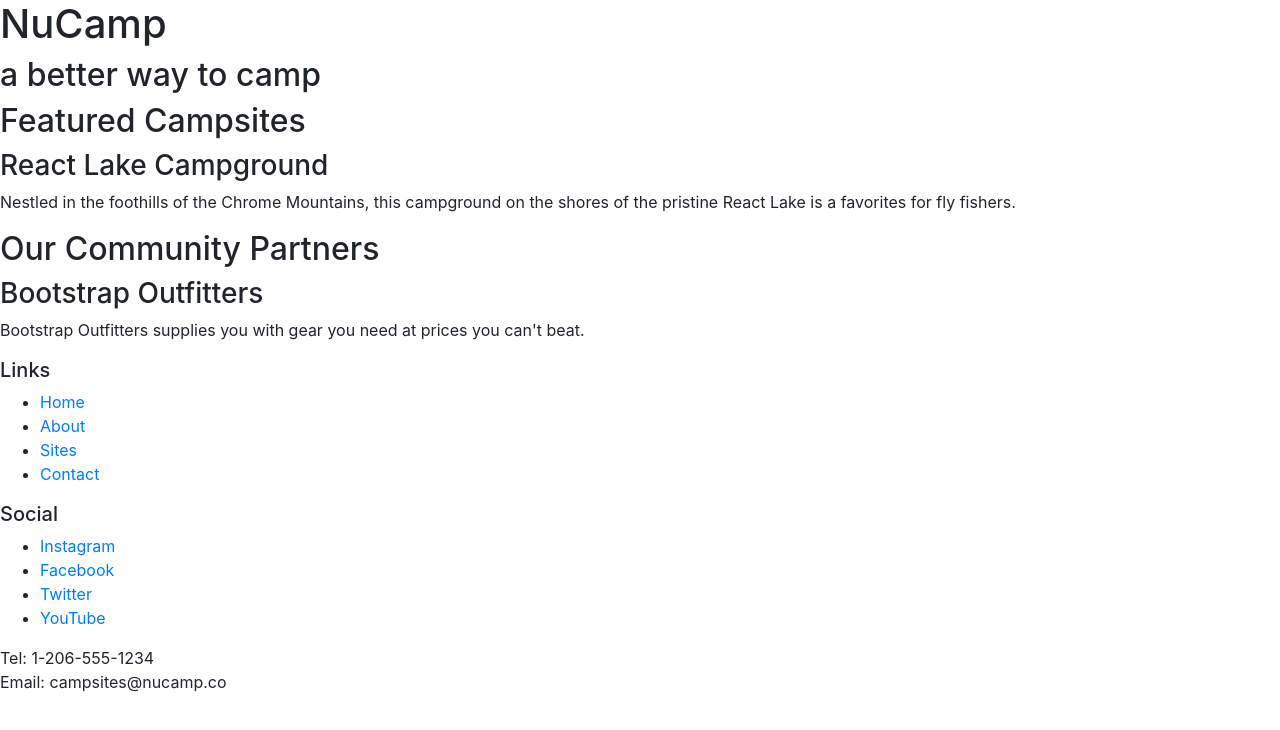
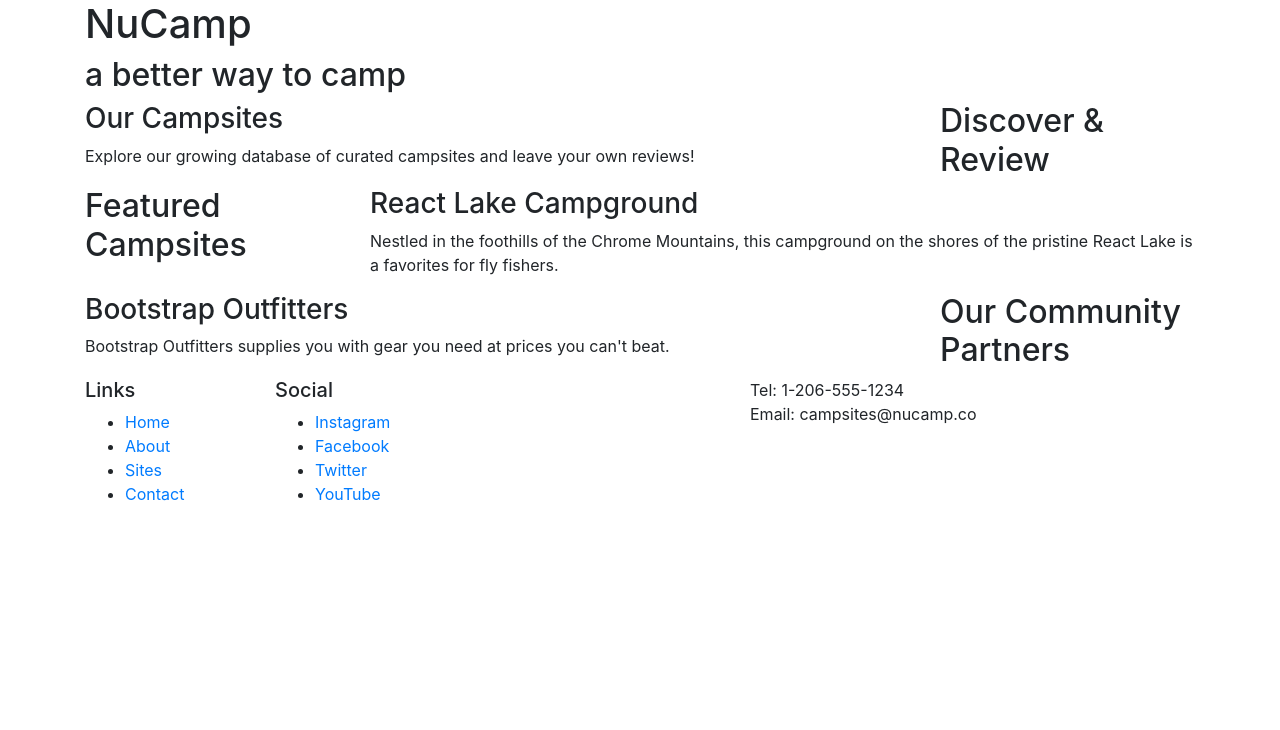
Before and after one commit to peondg-Nucamp/nucamp-bootstrap, a website: page index.html in a window 1280 px wide. Drawn offline with nearby package versions, Linux system fonts and the light colour scheme.

Commit message:
Added bootstrap styling

```diff
--- a/index.html
+++ b/index.html
@@ -11,25 +11,52 @@
 
 <body>
     <header>
-        <div>
+        <div  class="container">
+            <div class="row">
+                <div class="col">
                     <h1>NuCamp</h1>
                     <h2>a better way to camp</h2>
                 </div>
+            </div>
+        </div>
     </header>
 
-    <div>
+    <div class="container">
+        <div class="row">
+            <div class="col-sm-4 order-sm-last col-md-3">
+                <h2>Discover & Review</h2>
+            </div>
+            <div class="col">
+                <h3>Our Campsites</h3>
+                <p>Explore our growing database of curated campsites and leave your own reviews!</p>
+            </div>
+        </div>
+
+        <div class="row">
+            <div class="col-sm-4 col-md-3">
                 <h2>Featured Campsites</h2>
+            </div>
+            <div class="col">
                 <h3>React Lake Campground</h3>
                 <p>Nestled in the foothills of the Chrome Mountains, this campground on the shores of the pristine React Lake is a favorites for fly fishers.</p>
             </div>
-    <div>
+        </div>
+
+        <div class="row">
+            <div class="col-sm-4 order-sm-last col-md-3">
                 <h2>Our Community Partners</h2>
+            </div>
+            <div class="col">
                 <h3>Bootstrap Outfitters</h3>
                 <p>Bootstrap Outfitters supplies you with gear you need at prices you can't beat.</p>
             </div>
+        </div>
+    </div>
 
     <footer>
-        <div>
+        <div class="container">
+            <div class="row">
+                <div class="col-4 col-sm-2">
                     <h5>Links</h5>
                     <ul>
                         <li><a href="#">Home</a></li>
@@ -38,7 +65,7 @@
                         <li><a href="#">Contact</a></li>
                     </ul>
                 </div>
-        <div>
+                <div class="col-6 col-sm-5">
                     <h5>Social</h5>
                     <ul>
                         <li><a href="http://instagram.com">Instagram</a></li>
@@ -47,9 +74,11 @@
                         <li><a href="http://youtube.com">YouTube</a></li>
                     </ul>
                 </div>
-        <div>
+                <div class="col-sm-4">
                     Tel: 1-206-555-1234 <br />
                     Email: campsites@nucamp.co
+                </div>
+            </div>
         </div>
     </footer>
 
```
Lines whose indentation alone changed are shown as unchanged.
